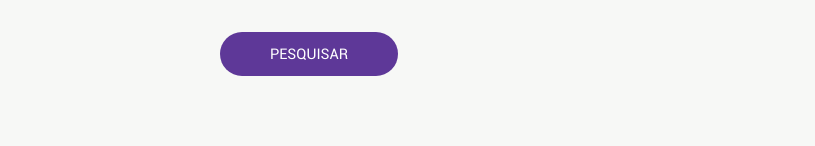
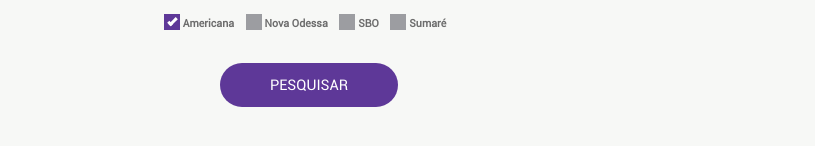
Before and after one commit to LukPrado/mefalai, a plain HTML site: page index.html in a window 1280 px wide. Shown: the part 380-526 px from the top of the page, without its empty margins (331-1146 px from the left). Drawn offline with nearby package versions, Linux system fonts and the light colour scheme.

Commit message:
Incluido checkbox na pagina inicial

```diff
--- a/index.html
+++ b/index.html
@@ -36,6 +36,24 @@
                         </div>
                     </div>
                 </form>
+                <div class="text-center">
+                    <label class="checkLabel">Americana
+                    <input type="checkbox" checked="checked">
+                    <span class="checkmark"></span>
+                    </label>
+                    <label class="checkLabel">Nova Odessa
+                    <input type="checkbox">
+                    <span class="checkmark"></span>
+                    </label>
+                    <label class="checkLabel">SBO
+                    <input type="checkbox">
+                    <span class="checkmark"></span>
+                    </label>
+                    <label class="checkLabel">Sumaré
+                    <input type="checkbox">
+                    <span class="checkmark"></span>
+                    </label>
+                </div>
               </div>
           </div>
           <div class="row">
```
